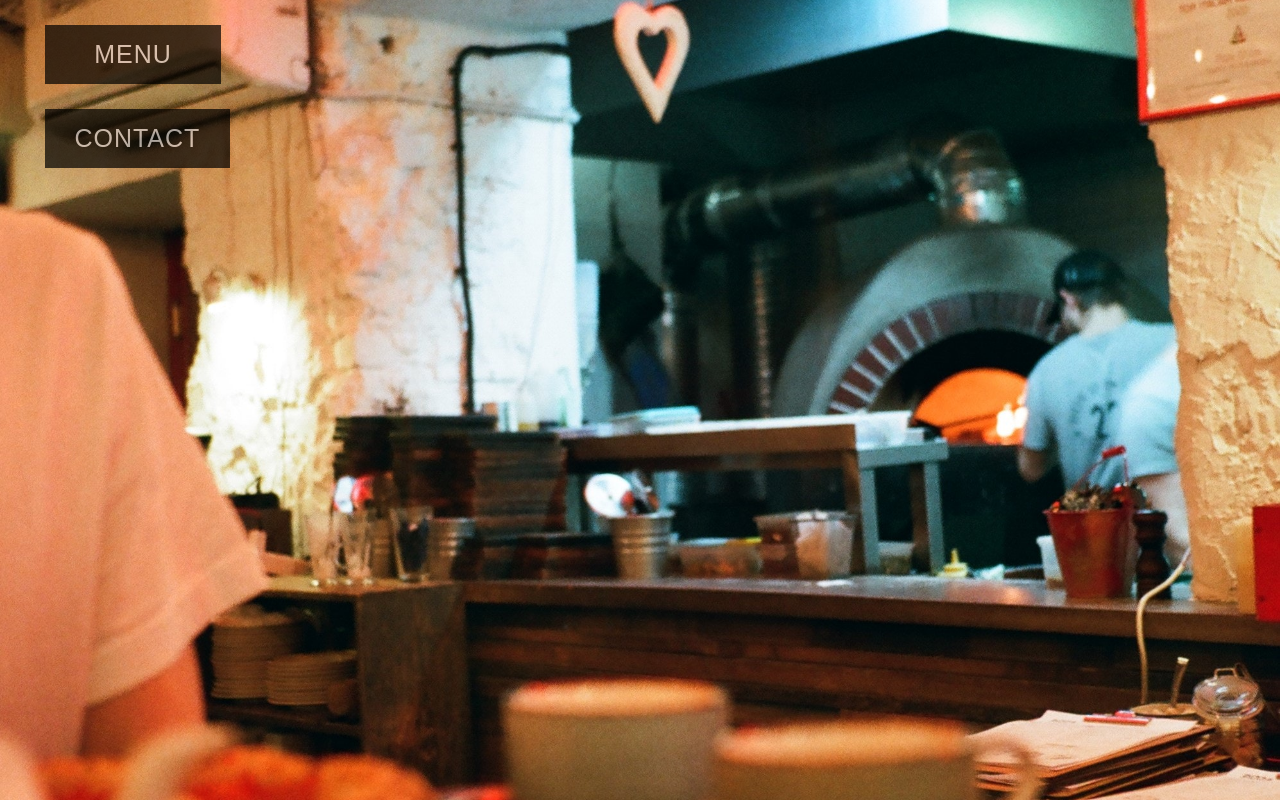
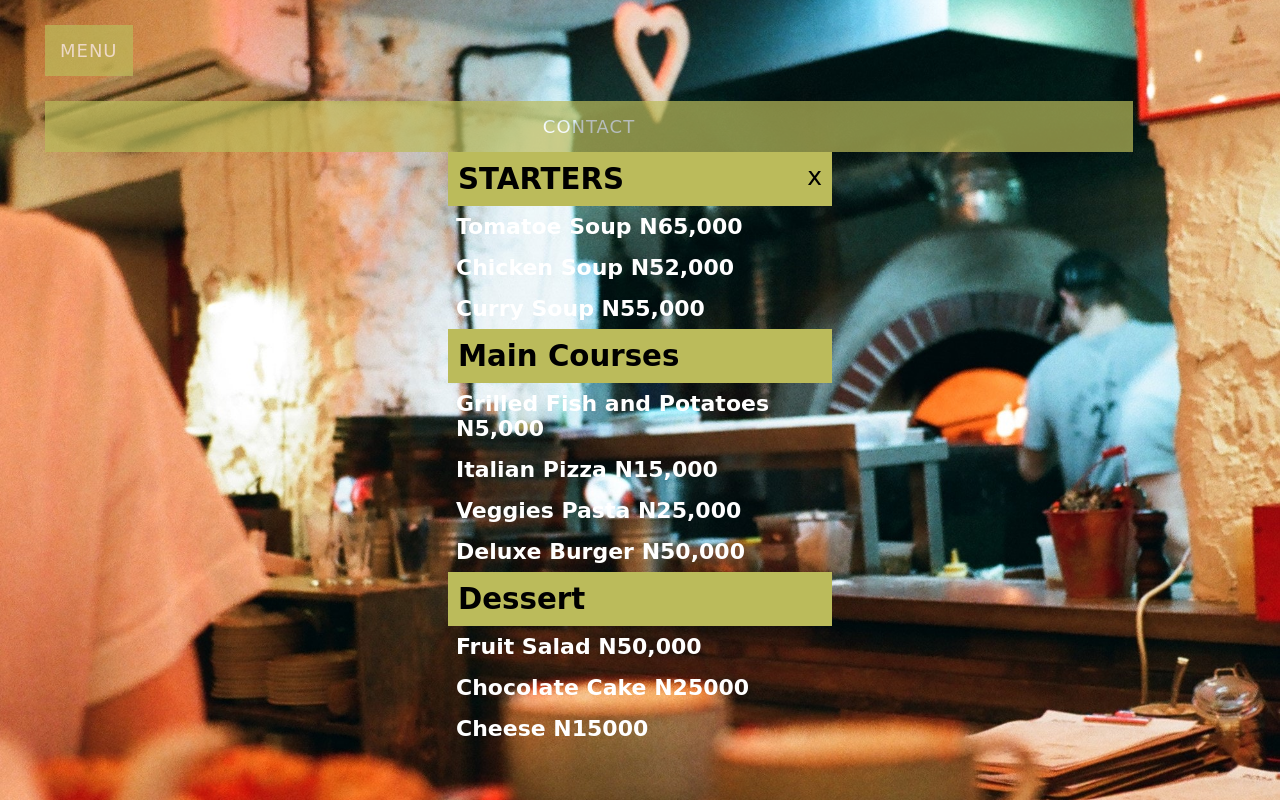
Before and after one commit to Brymmobaggins/Restaurant-website, a plain HTML site: page index.html in a window 1280 px wide. Drawn offline with Linux system fonts and the light colour scheme; a web font is replaced by a local one.

Commit message:
write javascript code for menu display

```diff
--- a/index.html
+++ b/index.html
@@ -12,15 +12,51 @@
       rel="stylesheet"
     />
     <link rel="stylesheet" href="style.css" />
+    <link rel="preconnect" href="https://fonts.googleapis.com" />
+    <link rel="preconnect" href="https://fonts.gstatic.com" crossorigin />
+    <link
+      href="https://fonts.googleapis.com/css2?family=Grape+Nuts&display=swap"
+      rel="stylesheet"
+    />
   </head>
   <body>
     <div class="bg">
       <img src="/img/retaurant-home-bg.jpg" alt="" />
     </div>
-    <nav class="menu-btn">
-      <button>MENU</button>
-      <button style="width: 80%;">CONTACT</button>
+    <nav class="btn">
+      <button id="menu-btn" id="">MENU</button>
+      <button id="contact-btn" style="width: 85%">CONTACT</button>
     </nav>
+    <section>
+      <article id="menu">
+        <div class="starter heading">
+          <h1>STARTERS</h1>
+          <span>x</span>
+        </div>
+        <div class="container-starter">
+          <h4>Tomatoe Soup <b>N65,000</b></h4>
+          <h4>Chicken Soup <b>N52,000</b></h4>
+          <h4>Curry Soup <b>N55,000</b></h4>
+        </div>
+        <div class="main heading">
+          <h1>Main Courses</h1>
+        </div>
+        <div class="container-maincourse">
+          <h4>Grilled Fish and Potatoes <b>N5,000</b></h4>
+          <h4>Italian Pizza <b>N15,000</b></h4>
+          <h4>Veggies Pasta <b>N25,000</b></h4>
+          <h4>Deluxe Burger <b>N50,000</b></h4>
+        </div>
+        <div class="deserts heading">
+          <h1>Dessert</h1>
+        </div>
+        <div class="container-deserts">
+          <h4>Fruit Salad <b>N50,000</b></h4>
+          <h4>Chocolate Cake <b>N25000</b></h4>
+          <h4>Cheese <b>N15000</b></h4>
+        </div>
+      </article>
+    </section>
     <script src="main.js"></script>
   </body>
 </html>
--- a/main.js
+++ b/main.js
@@ -1,23 +1,18 @@
-const form = document.getElementById("form")
+let menuBtn = document.getElementById("menu-btn")
+let menu = document.getElementById("menu")
+let closeMenu = document.querySelector("span")
+let contactBtn = document.getElementById("contact-btn")
+let contact = document.getElementById("contact")
+// let
 
-form.addEventListener('submit', function (e) {
-    e.preventDefault(); // to stop form from submitting
-    let customerData = {
-        Name: document.getElementById('cus-name').value,
-        ID: document.getElementById('cus-id').value,
-        Pick: document.getElementById('pick-loc').value,
-        Drop: document.getElementById('drop-loc').value,
-    }
-    document.forms[0].reset() // to clear the form for next entries
-
-    // Saving Customer data in local Storage
-    localStorage.setItem('customerDetails', JSON.stringify(customerData))
-    console.log(localStorage.getItem(customerData))
+menuBtn.addEventListener("click", function () {
+    menu.style.display = "block"
 
 })
-// function showDate(slot1, slot2, slot3, slot4) {
-//     let slot1 = new date
-//     slot1.setDate(slot1.getDate() - 13)
-//     document.getElementById = slot1
-//     // console.console.log((slot1));
-// }
+
+closeMenu.addEventListener("click", function () {
+    menu.style.display = "none"
+})
+contactBtn.addEventListener("click", function(){
+
+})
--- a/style.css
+++ b/style.css
@@ -4,12 +4,13 @@
   box-sizing: border-box;
 }
 :root {
-  --ft-color: #ded7d7;
-  --bg-color: #000000;
+  --bt-color: #fdacac;
+  --bg-color: #bbbb5b;
+  --ft-color:#ffffff;
 }
 html,
 body {
-  font-family: "Roboto Condensed", sans-serif;
+  font-family: "Grape Nuts", cursive;
 }
 .bg {
   position: absolute;
@@ -23,25 +24,50 @@ body {
   width: 100%;
   height: 100%;
   object-fit: cover;
-  object-position: center;
-  background-position: cover;
+  /* object-position: center; */
+  /* background-position: cover; */
 }
 
-.menu-btn {
+/* .btn {
   display: grid;
   justify-content: left;
-}
+} */
 button {
+  font-family: "Grape Nuts", cursive;
   margin: 25px 10px 0px 45px;
-  padding: 15px 25px;
+  padding: 15px;
   letter-spacing: 1px;
   border: 0;
   background-color: var(--bg-color);
   color: var(--ft-color);
-  font-size: 25px;
+  font-size: 18px;
   opacity: 0.7;
 }
 button:hover {
   opacity: 1;
   cursor: pointer;
 }
+/* styling the menu */
+#menu {
+  font-size: 25px;
+  width: 30%;
+  margin: 0 auto;
+}
+.heading {
+  background-color: var(--bg-color);
+  color: black;
+  padding: 10px;
+}
+.starter {
+  display: flex;
+  justify-content: space-between;
+  /* background-color:#000000 */
+}
+.starter h1 {
+  background: var(--bg-color);
+}
+h4{
+  font-size: 22px;
+  padding: 8px;
+  color: var(--ft-color)
+}
```
Also changed, not shown: 1 other file.
